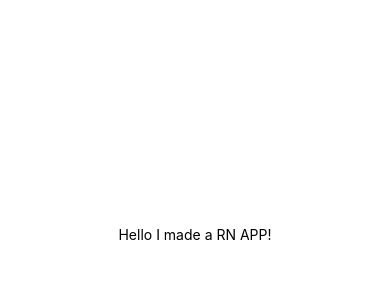
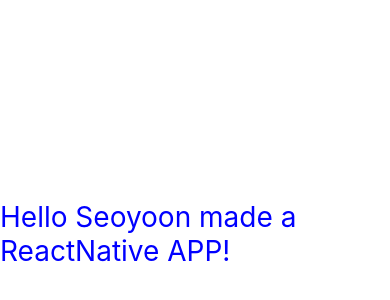
Before and after one commit to heyimcsy/seoyoonWeather, a React Native app: screen / in a window 390 px wide. Shown: the part 188-488 px from the top of the page. Built offline with nearby package versions, Linux system fonts and the light colour scheme.

Commit message:
styleSheet!

```diff
--- a/App.js
+++ b/App.js
@@ -2,14 +2,16 @@ import { StatusBar } from 'expo-status-bar';
 import { StyleSheet, Text, View } from 'react-native';
 
 export default function App() {
+  const myName = 'Seoyoon';
   return (
     <View style={styles.container}>
-      <Text>Hello I made a RN APP!</Text>
+      <Text style={styles.text}>Hello {myName} made a ReactNative APP!</Text>
       <StatusBar style="auto" />
     </View>
   );
 }
 
+//STyleSheet을 쓰는 이점은 내장된 함수들을 자동완성 기능으로 보여줘서 편리
 const styles = StyleSheet.create({
   container: {
     flex: 1,
@@ -17,4 +19,8 @@ const styles = StyleSheet.create({
     alignItems: 'center',
     justifyContent: 'center',
   },
+  text: {
+    fontSize: 28,
+    color: 'blue',
+  },
 });
```
